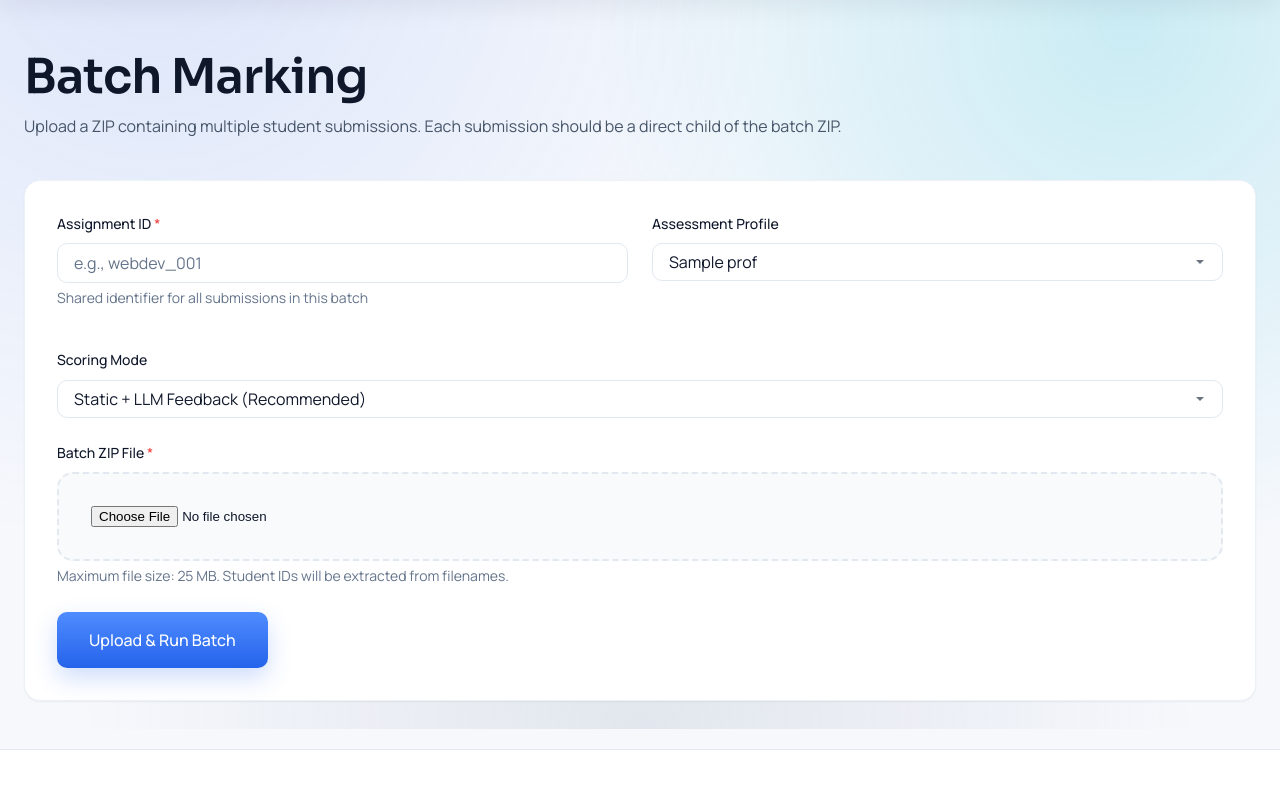
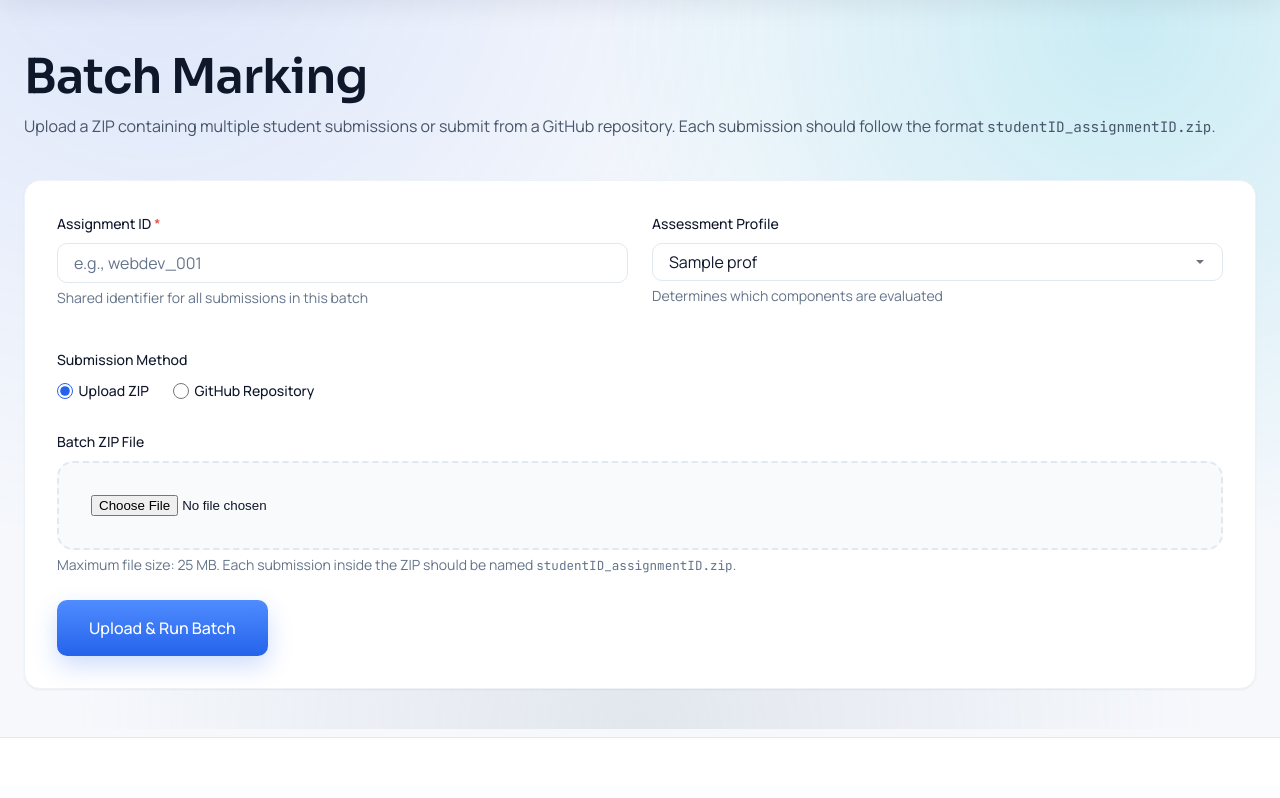
Before and after one commit to shadow4424/Automated-Marking-System-for-Web-Development-Coursework, a Python web app: template ams/templates/batch.html in a window 1280 px wide. Shown: the part 71-869 px from the top of the page. After the commit the page ends 809 px from the top, so only its background shows below. Run offline with Jinja, Linux system fonts and the light colour scheme; the template is opened without the code that fills it: most values are stand-ins (such as "Sample title", 1, 10 or a date in 2020).

Commit message:
feat: Add web UI and backend routes for single and batch coursework submission/marking with ZIP upload and GitHub integration.

```diff
--- a/ams/templates/batch.html
+++ b/ams/templates/batch.html
@@ -1,11 +1,12 @@
 {% extends "base.html" %}
-{% block title %}Batch Marking - AMS{% endblock %}
+{% block title %}Batch Marking — AMS{% endblock %}
 
 {% block content %}
 <div class="page-header">
     <h1>Batch Marking</h1>
     <p class="text-secondary">
-        Upload a ZIP containing multiple student submissions. Each submission should be a direct child of the batch ZIP.
+        Upload a ZIP containing multiple student submissions or submit from a GitHub repository.
+        Each submission should follow the format <code>studentID_assignmentID.zip</code>.
     </p>
 </div>
 
@@ -17,7 +18,7 @@
                     Assignment ID <span class="required">*</span>
                 </label>
                 <input type="text" id="assignment_id" name="assignment_id" class="form-input" required
-                    pattern="[a-zA-Z0-9_\-]{2,30}" placeholder="e.g., webdev_001">
+                    pattern="[a-zA-Z0-9_\-]{2,30}" placeholder="e.g., webdev_001" title="2-30 alphanumeric characters">
                 <p class="form-hint">Shared identifier for all submissions in this batch</p>
             </div>
 
@@ -28,28 +29,80 @@
                     <option value="{{ prof }}">{{ prof|capitalize }}</option>
                     {% endfor %}
                 </select>
+                <p class="form-hint">Determines which components are evaluated</p>
             </div>
         </div>
 
+        {# ── Submission method radio buttons ── #}
         <div class="form-group">
-            <label class="form-label" for="scoring_mode">Scoring Mode</label>
-            <select id="scoring_mode" name="scoring_mode" class="form-select">
-                <option value="static_only">Static Analysis Only</option>
-                <option value="static_plus_llm" selected>Static + LLM Feedback (Recommended)</option>
-            </select>
+            <label class="form-label">Submission Method</label>
+            <div class="submission-method-radios">
+                <label class="radio-label">
+                    <input type="radio" name="submission_method" value="upload" checked id="methodUpload">
+                    Upload ZIP
+                </label>
+                <label class="radio-label">
+                    <input type="radio" name="submission_method" value="github" id="methodGithub">
+                    GitHub Repository
+                </label>
+            </div>
         </div>
 
-        <div class="form-group">
-            <label class="form-label" for="submission">
-                Batch ZIP File <span class="required">*</span>
-            </label>
-            <input type="file" id="submission" name="submission" class="form-file-input" accept=".zip" required>
-            <p class="form-hint">
-                Maximum file size: 25 MB. Student IDs will be extracted from filenames.
-            </p>
+        {# ── ZIP upload section ── #}
+        <div id="uploadSection">
+            <div class="form-group">
+                <label class="form-label" for="submission">Batch ZIP File</label>
+                <input type="file" id="submission" name="submission" class="form-file-input" accept=".zip">
+                <p class="form-hint">
+                    Maximum file size: 25 MB. Each submission inside the ZIP should be named
+                    <code>studentID_assignmentID.zip</code>.
+                </p>
+            </div>
         </div>
 
-        <button type="submit" class="btn btn-primary btn-lg btn-block"
+        {# ── GitHub submission section ── #}
+        <div id="githubSection" style="display:none;">
+            <div class="form-group">
+                <label class="form-label">Connect your Account</label>
+                {% if github_connected %}
+                <div class="github-connected-status" id="githubConnectedState">
+                    <span class="github-status-dot github-status-active"></span>
+                    <span>Connected as <strong>{{ github_user }}</strong></span>
+                    <button type="button" class="btn btn-sm btn-outline" id="githubDisconnectBtn">Disconnect</button>
+                </div>
+                {% else %}
+                <div id="githubDisconnectedState">
+                    <a href="{{ url_for('github_login') }}" class="btn btn-secondary" id="githubConnectBtn">
+                        <svg width="16" height="16" viewBox="0 0 16 16" fill="currentColor" style="margin-right:4px">
+                            <path fill-rule="evenodd" d="M8 0C3.58 0 0 3.58 0 8c0 3.54 2.29 6.53 5.47 7.59.4.07.55-.17.55-.38 0-.19-.01-.82-.01-1.49-2.01.37-2.53-.49-2.69-.94-.09-.23-.48-.94-.82-1.13-.28-.15-.68-.52-.01-.53.63-.01 1.08.58 1.23.82.72 1.21 1.87.87 2.33.66.07-.52.28-.87.51-1.07-1.78-.2-3.64-.89-3.64-3.95 0-.87.31-1.59.82-2.15-.08-.2-.36-1.02.08-2.12 0 0 .67-.21 2.2.82.64-.18 1.32-.27 2-.27.68 0 1.36.09 2 .27 1.53-1.04 2.2-.82 2.2-.82.44 1.1.16 1.92.08 2.12.51.56.82 1.27.82 2.15 0 3.07-1.87 3.75-3.65 3.95.29.25.54.73.54 1.48 0 1.07-.01 1.93-.01 2.2 0 .21.15.46.55.38A8.013 8.013 0 0016 8c0-4.42-3.58-8-8-8z"/>
+                        </svg>
+                        Connect to GitHub
+                    </a>
+                </div>
+                {% endif %}
+            </div>
+
+            <div class="grid grid-2" id="githubRepoSection" {% if not github_connected %}style="display:none;"{% endif %}>
+                <div class="form-group">
+                    <label class="form-label" for="github_repo_select">
+                        Repository <span class="required">*</span>
+                    </label>
+                    <select id="github_repo_select" name="github_repo" class="form-select" disabled>
+                        <option value="">Select a repository…</option>
+                    </select>
+                </div>
+                <div class="form-group">
+                    <label class="form-label" for="github_branch_select">
+                        Branch <span class="required">*</span>
+                    </label>
+                    <select id="github_branch_select" name="github_branch" class="form-select" disabled>
+                        <option value="">Select a branch…</option>
+                    </select>
+                </div>
+            </div>
+        </div>
+
+        <button type="submit" class="btn btn-primary btn-lg btn-block" id="markSubmitBtn"
             {% if sandbox_status is defined and not sandbox_status.enforced and sandbox_status.mode == 'docker' %}disabled title="Docker sandbox must be running to process submissions"{% endif %}>
             Upload &amp; Run Batch
         </button>
@@ -57,4 +110,6 @@
 </div>
 {% endblock %}
 
-{% block scripts %}{% endblock %}
+{% block scripts %}
+<script src="{{ url_for('static', filename='js/github-submissions.js') }}" defer></script>
+{% endblock %}
```
Also changed, not shown: ams/templates/mark.html (+1 -9 lines), ams/webui.py (+102 -31 lines).
